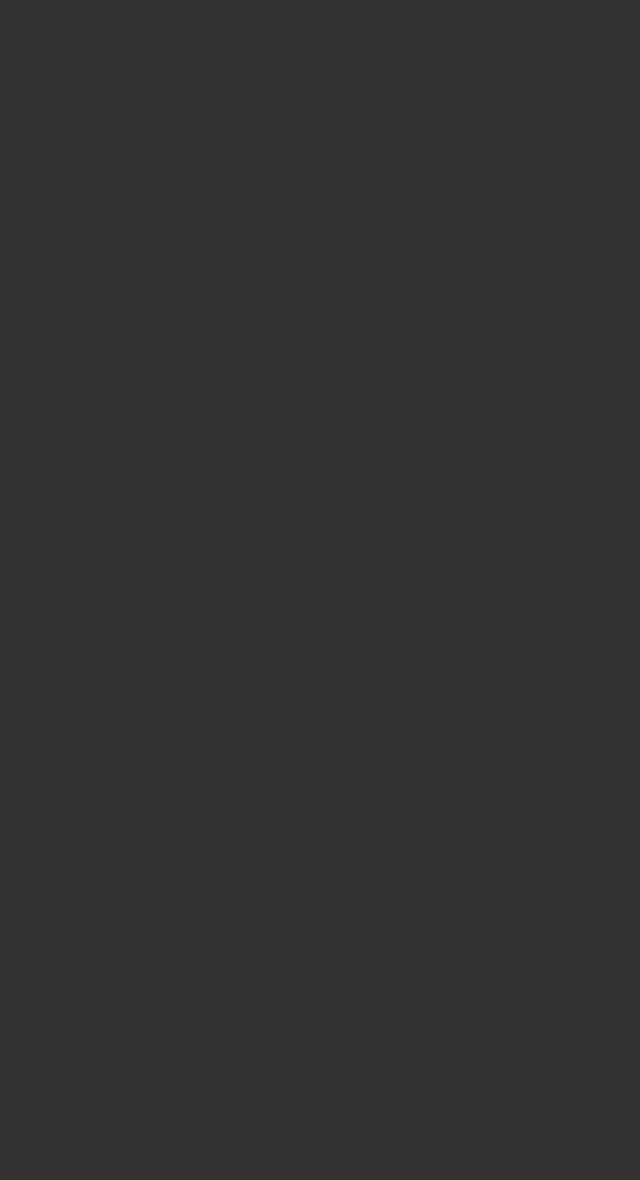
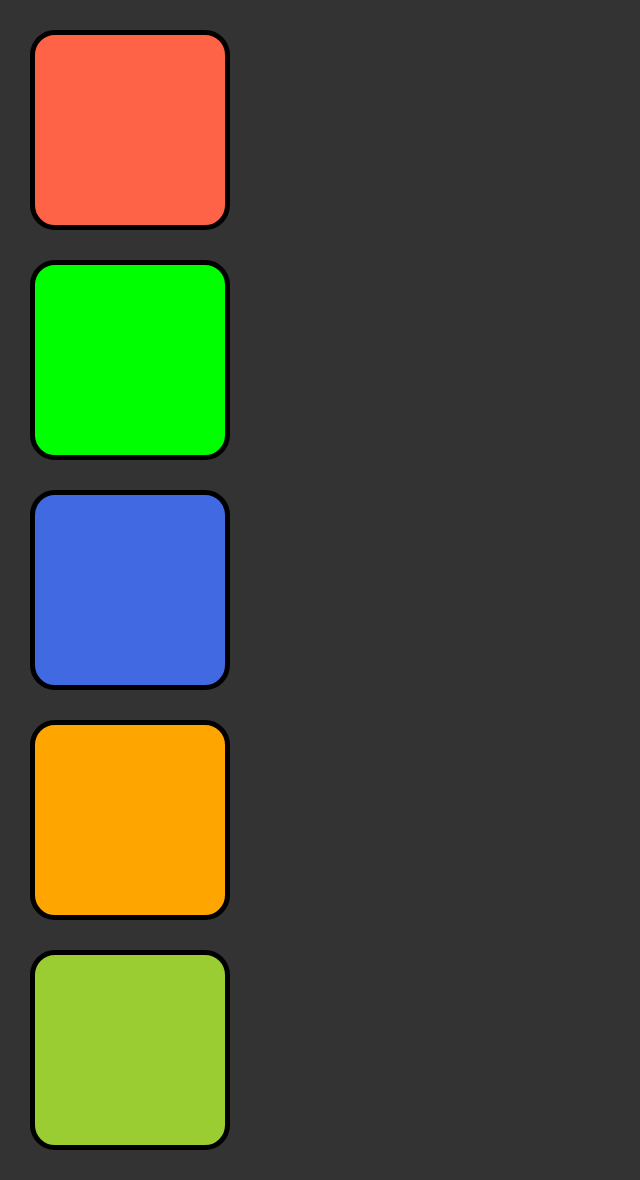
Before and after one commit to maciej2401/www, a plain HTML site: page kurs-część-2/zadanie-4/index.html in a window 1280 px wide. Shown: the whole page, without its empty margins (0-640 px from the left). Before the commit the page ends 800 px from the top, so only its background shows below. Drawn offline with nearby package versions, Linux system fonts and the light colour scheme; files that its build step writes are made by us from their sources.

Commit message:
zadanie-4-zakończenie

```diff
--- a/kurs-część-2/zadanie-4/index.html
+++ b/kurs-część-2/zadanie-4/index.html
@@ -9,11 +9,11 @@
 </head>
 <body>
 
-<div class="sguare one"></div>
-<div class="sguare two"></div>
-<div class="sguare three"></div>
-<div class="sguare four"></div>
-<div class="sguare five"></div>
+<div class="square one"></div>
+<div class="square two"></div>
+<div class="square three"></div>
+<div class="square four"></div>
+<div class="square five"></div>
 
 
 </body>
--- a/kurs-część-2/zadanie-4/sass/style.scss
+++ b/kurs-część-2/zadanie-4/sass/style.scss
@@ -1,4 +1,4 @@
-@import './colors';
+@use './colors' as colors;
 
 * {
 	box-sizing: border-box;
@@ -26,17 +26,17 @@ body {
 }
 
 .one {
-	background-color: $red;
+	background-color: colors.$red;
 }
 .two {
-	background-color: $green;
+	background-color: colors.$green;
 }
 .three {
-	background-color: $blue;
+	background-color: colors.$blue;
 }
 .four {
-	background-color: $red2;
+	background-color: colors.$red2;
 }
 .five {
-	background-color: $yellow;
+	background-color: colors.$yellow;
 }
```
Also changed, not shown: kurs-część-2/zadanie-4/css/style.css (added), 1 other file.
